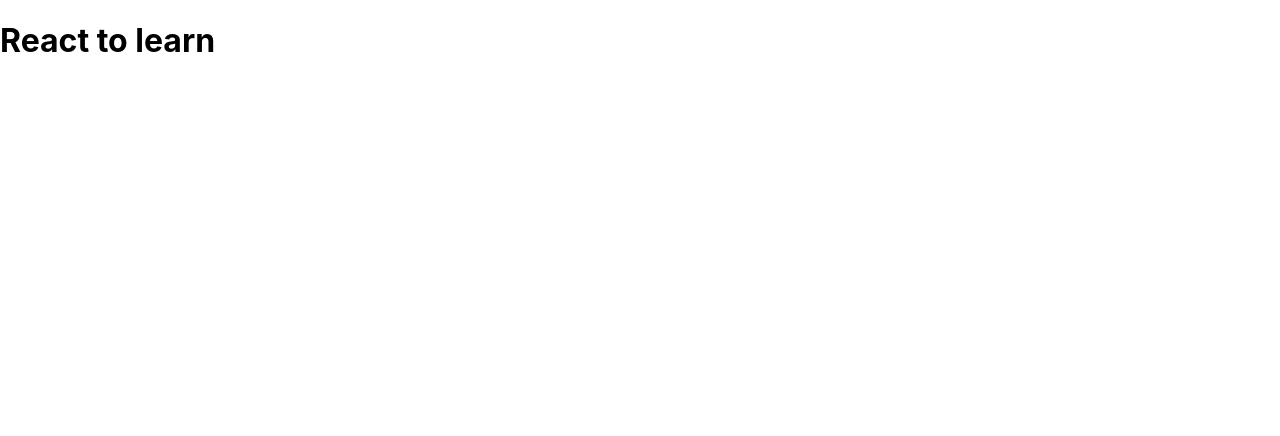
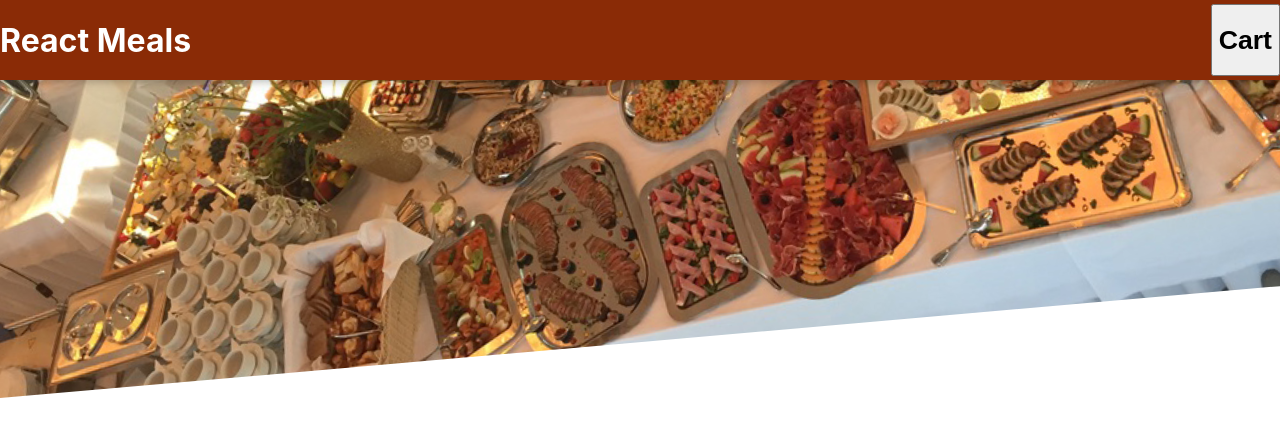
Before and after one commit to mdyasin321/FoodOrderApp, a React (Create React App) app: page / in a window 1280 px wide. Shown: the top 436 px of the page. Built offline with nearby package versions, Linux system fonts and the light colour scheme.

Commit message:
added the Header Component

```diff
--- a/src/App.js
+++ b/src/App.js
@@ -1,8 +1,11 @@
 import React from 'react';
+import Header from './Components/Layout/Header';
 
 const App =()=>{
   return (
-    <h1>React to learn</h1>
+    <React.Fragment>
+      <Header></Header>
+    </React.Fragment>
   )
 }
 
--- /dev/null
+++ b/src/Components/Layout/Header.js
@@ -0,0 +1,21 @@
+import React from 'react';
+import mealsImage from '../../Assets/meals.jpg';
+import classes from './Header.module.css';
+
+const Header =()=>{
+    return (
+            <React.Fragment>
+                <header className={classes.header}>
+                    <h1>React Meals</h1>
+                    <button><h1>Cart</h1></button>
+                </header>
+                {/* here the classes.main-header syntax is wrong because the class name should only contains number or alphabets and no dash or
+                underslash. But still you want to use dash then you have to write like classes['main-header'] as written below */}
+                {/* <div className={classes.main-header}> */}
+                <div className={classes['main-image']}>
+                    <img src={mealsImage} alt='a delecious food' />
+                </div>
+            </React.Fragment>
+    )
+}
+export default Header;
--- /dev/null
+++ b/src/Components/Layout/Header.module.css
@@ -0,0 +1,29 @@
+.header {
+    position: fixed;
+    top: 0;
+    left: 0;
+    width: 100%;
+    height: 5rem;
+    background-color: #8a2b06;
+    color: white;
+    display: flex;
+    justify-content: space-between;
+    align-items: center;
+    /* padding: 0 10%; */
+    box-shadow: 0 2px 8px rgba(0, 0, 0, 0.25);
+    z-index: 10;
+  }
+
+  .main-image {
+    width: 100%;
+    height: 25rem;
+    z-index: 0;
+    overflow: hidden;
+  }
+
+  .main-image img {
+    width: 110%;
+    height: 100%;
+    object-fit: cover;
+    transform: rotateZ(-5deg) translateY(-4rem) translateX(-1rem);
+  }
```
Also changed, not shown: src/Assets/meals.jpg (added).
